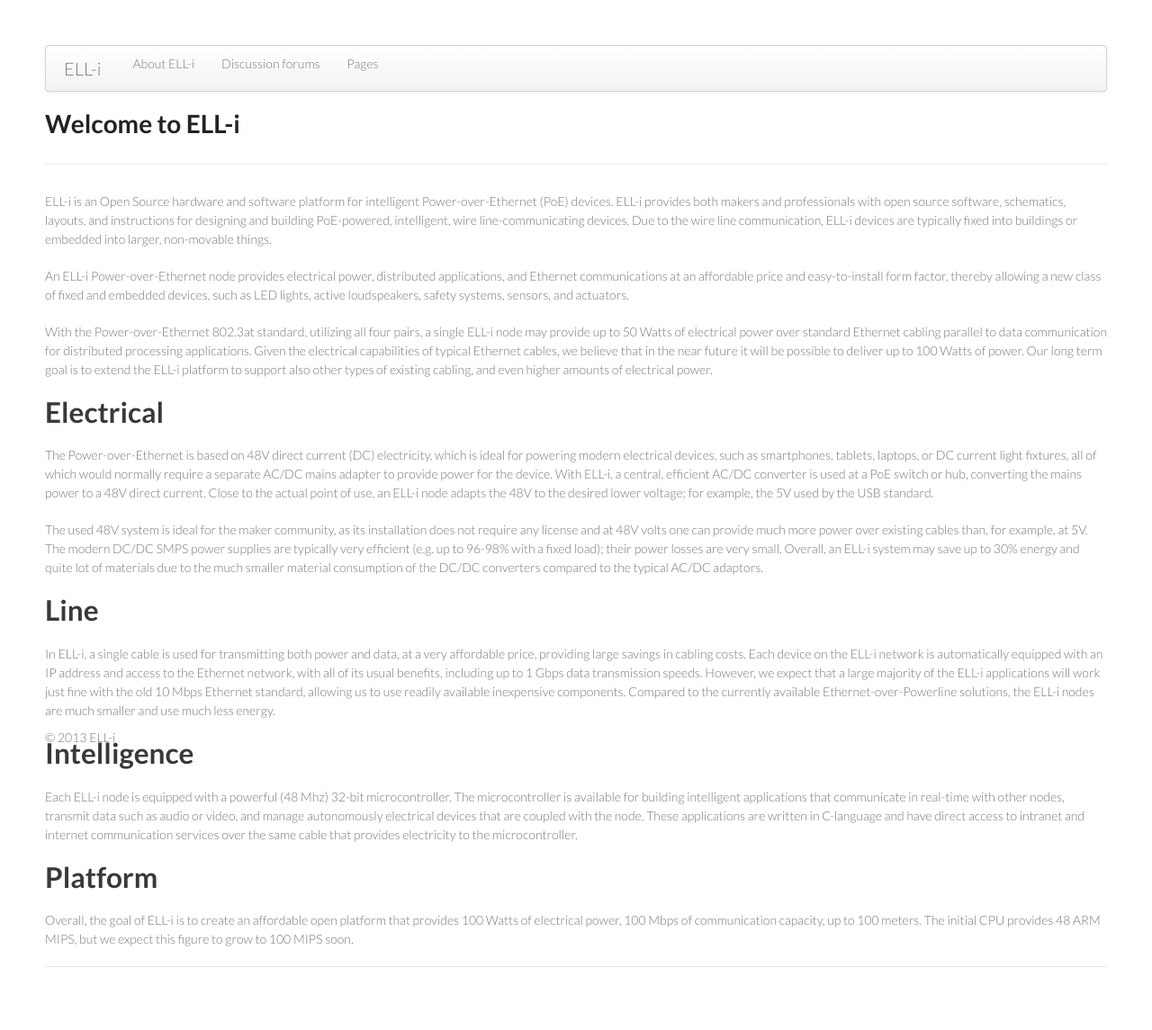
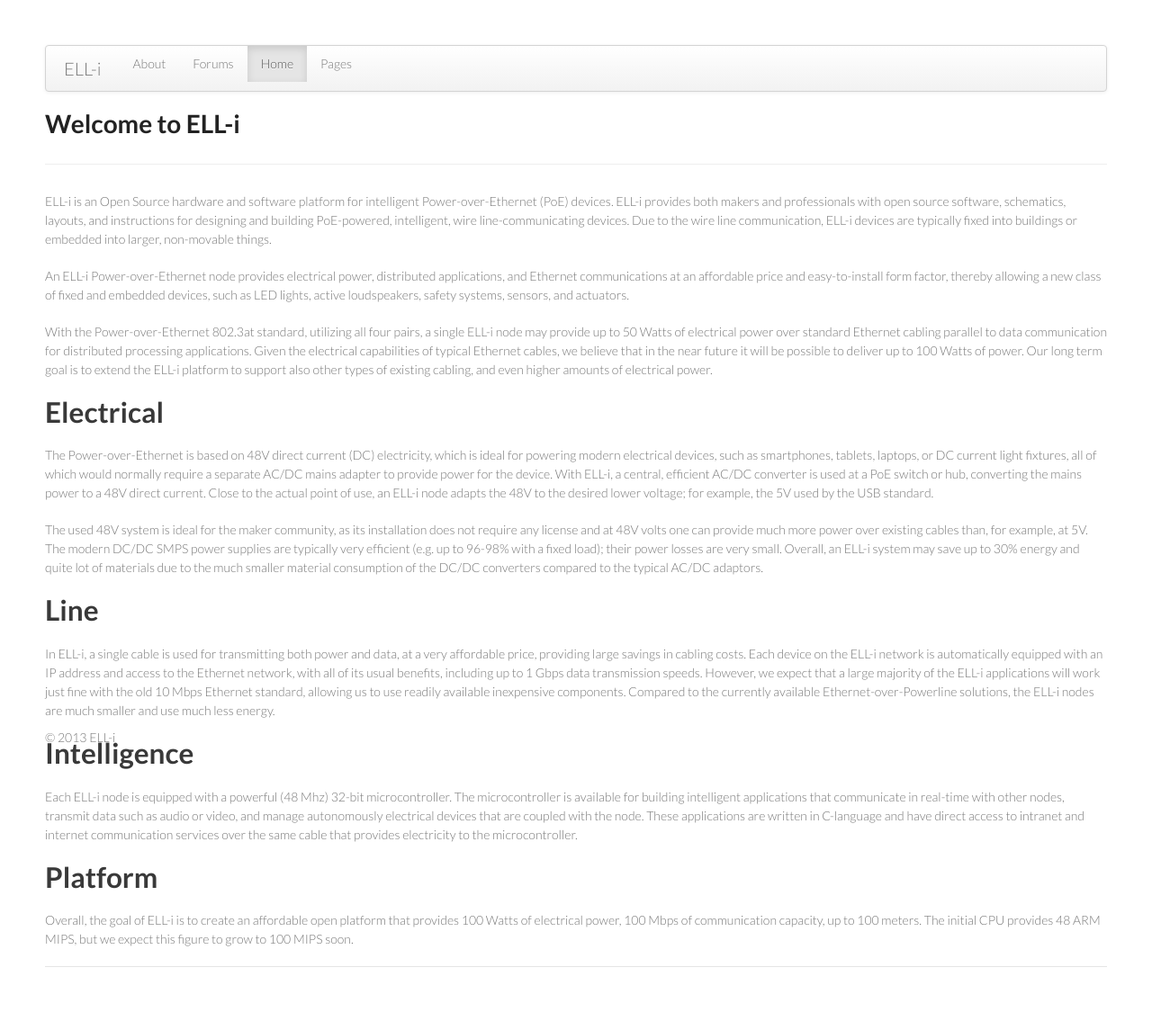
Before and after one commit to Ell-i/ell-i.github.com, a Jekyll site: the page built from index.md, in a window 1280 px wide. Shown: the whole page at 90% size. Built offline with Jekyll 4.4.1, drawn with Linux system fonts in a browser that asks for light colours.

```diff
--- a/_includes/JB/pages_list
+++ b/_includes/JB/pages_list
@@ -24,12 +24,12 @@ Usage:
   {% include custom/pages_list %}
 {% else %}
   {% for node in pages_list %}
-    {% if node.title != null %}
+    {% if node.tabtitle != null %}
       {% if group == null or group == node.group %}
 	{% if page.url == node.url %}
-	<li class="active"><a href="{{ BASE_PATH }}{{node.url}}" class="active">{{node.title}}</a></li>
+	<li class="active"><a href="{{ BASE_PATH }}{{node.url}}" class="active">{{node.tabtitle}}</a></li>
 	{% else %}
-	<li><a href="{{ BASE_PATH }}{{node.url}}">{{node.title}}</a></li>
+	<li><a href="{{ BASE_PATH }}{{node.url}}">{{node.tabtitle}}</a></li>
 	{% endif %}
       {% endif %}
     {% endif %}
--- a/_includes/themes/ell-i/page.html
+++ b/_includes/themes/ell-i/page.html
@@ -1,5 +1,5 @@
 <div class="page-header">
-  <h1>{{ page.title }} {% if page.tagline %} <small>{{ page.tagline }}</small>{% endif %}</h1>
+  <h1>{{ page.header }} {% if page.tagline %} <small>{{ page.tagline }}</small>{% endif %}</h1>
 </div>
 
 <div class="row-fluid">
--- a/forums.html
+++ b/forums.html
@@ -2,6 +2,7 @@
 layout: page
 title: Discussion forums
 header: Discussion forums
+tabtitle: Forums
 group: navigation
 ---
 {% include JB/setup %}
--- a/index.md
+++ b/index.md
@@ -1,7 +1,9 @@
 ---
 layout: page
-title: Welcome to ELL-i
-header: ELL-i -- Open Source PoE Intelligence -- Home
+title: Open Source PoE Intelligence -- Home
+tabtitle: Home
+header: Welcome to ELL-i
+group: navigation
 ---
 ELL-i is an Open Source hardware and software platform for intelligent
 Power-over-Ethernet (PoE) devices.  ELL-i provides both makers and
--- a/pages.html
+++ b/pages.html
@@ -1,7 +1,8 @@
 ---
 layout: page
 title: Pages
-header: ELL-i -- Open Source PoE Intelligence -- Pages
+header: Pages
+tabtitle: Pages
 group: navigation
 ---
 {% include JB/setup %}
```
Also changed, not shown: about.md (+3 -1 lines).
